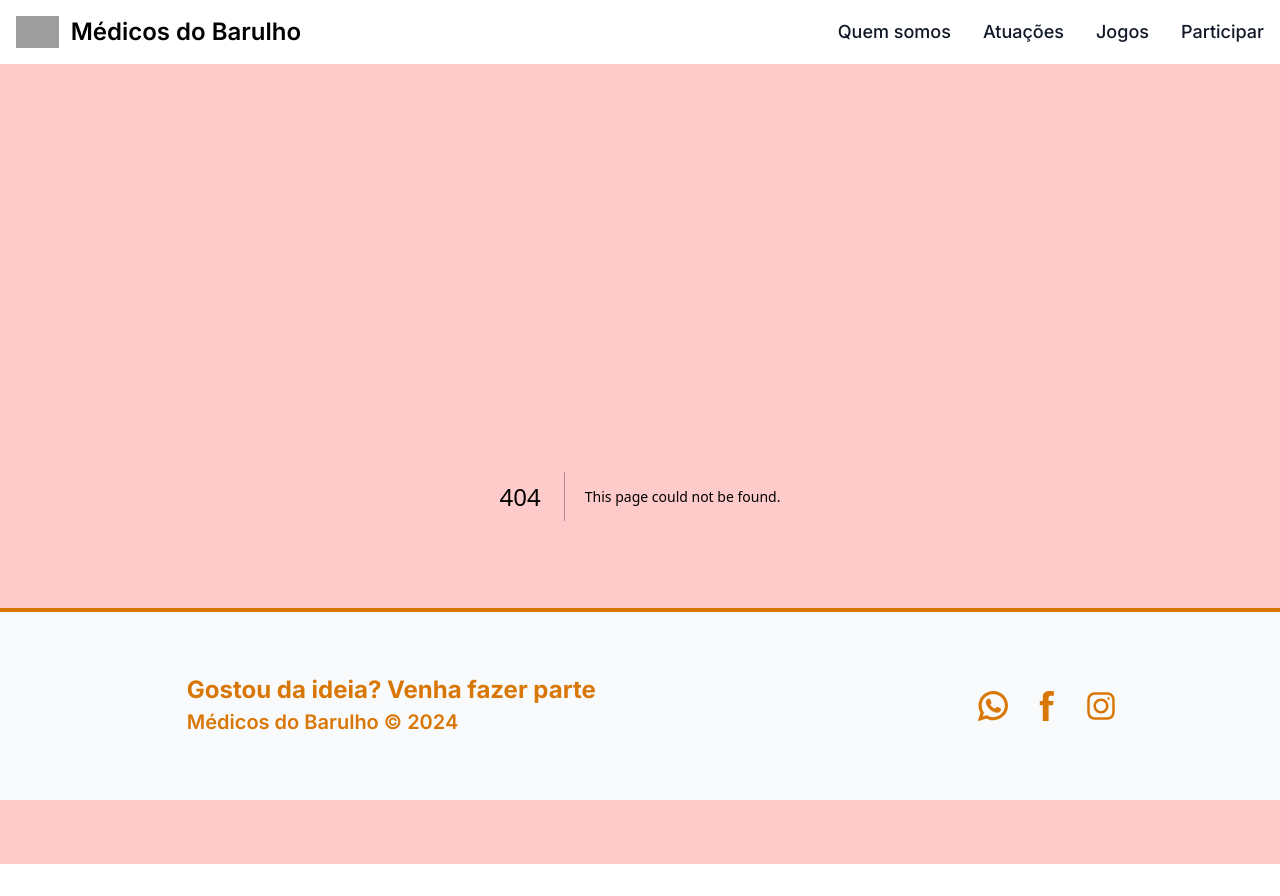
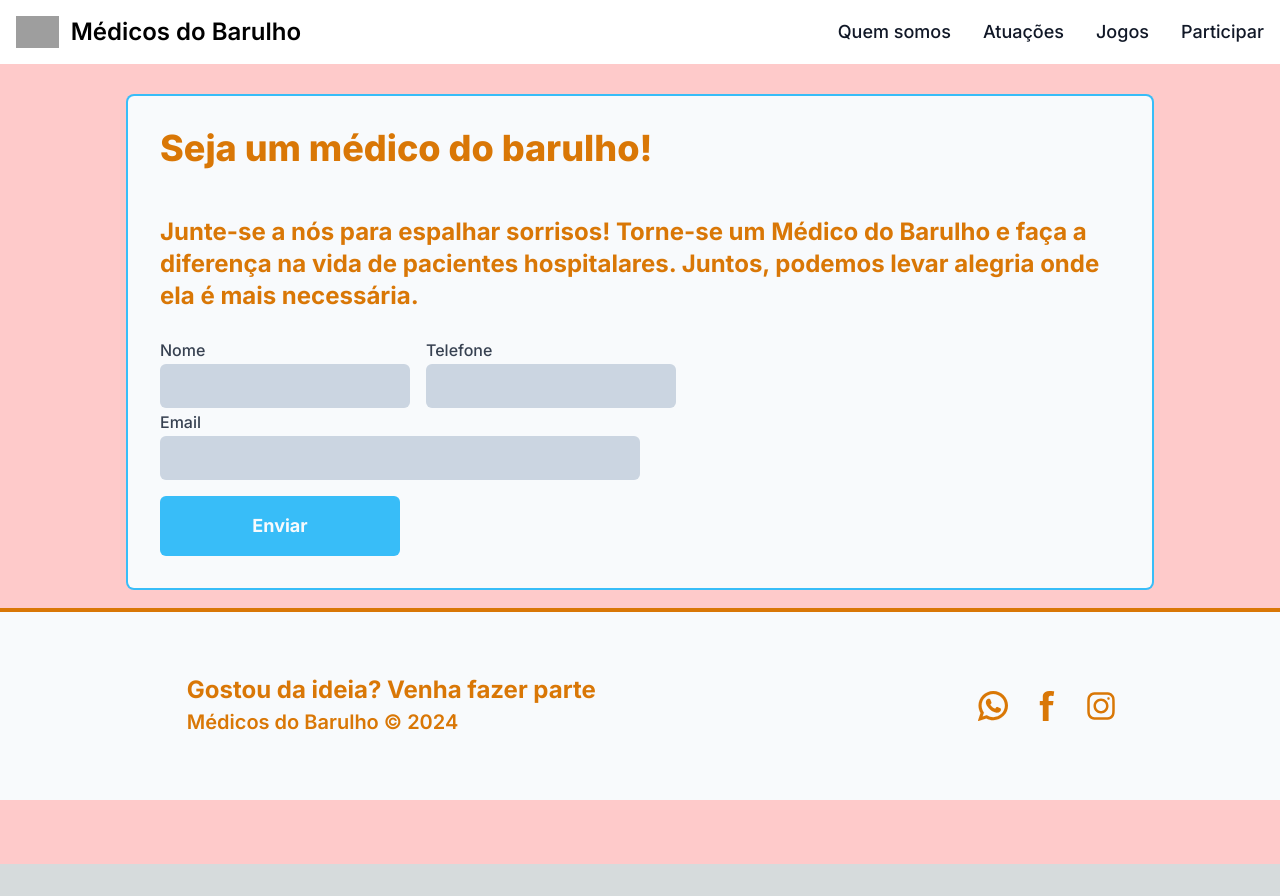
Before and after one commit to natan-fernandes/medicos-barulho, a Next.js app: page /participar in a window 1280 px wide. Before the commit this address had no page. After the commit the page ends 864 px from the top, so only its background shows below. Built offline with nearby package versions, Linux system fonts and the light colour scheme; grey boxes are pictures that could not be loaded.

Commit message:
pagina participe

```diff
--- /dev/null
+++ b/src/app/components/Input.tsx
@@ -0,0 +1,12 @@
+interface InputProps {
+  text: string
+}
+
+export const Input = (props: InputProps) => {
+  return (
+    <div className='flex flex-col w-full'>
+      <label className='font-medium'>{props.text}</label>
+      <input className='rounded-md bg-slate-300 p-2' />
+    </div>
+  )
+}
--- a/src/app/components/NavBar.tsx
+++ b/src/app/components/NavBar.tsx
@@ -32,7 +32,7 @@ export const NavBar = () => {
             <NavItem href='#quem-somos' text='Quem somos'/>
             <NavItem href='#atuacoes' text='Atuações'/>
             <NavItem href='/jogos' text='Jogos'/>
-            <NavItem href='#participar' text='Participar'/>
+            <NavItem href='/participar' text='Participar'/>
           </ul>
         </div>
       </div>
--- /dev/null
+++ b/src/app/participar/page.tsx
@@ -0,0 +1,25 @@
+import { Input } from "../components/Input";
+
+export default function Page() {
+  return (
+    <section className='prose max-w-none mx-auto rounded-md p-8 w-4/5 ring-sky-400 ring-2 bg-slate-50'>
+    <h1 className='text-amber-600'>Seja um médico do barulho!</h1>
+    <h2 className='text-amber-600'>
+      Junte-se a nós para espalhar sorrisos! Torne-se um Médico do Barulho e faça a diferença na vida de pacientes hospitalares.
+      Juntos, podemos levar alegria onde ela é mais necessária.
+    </h2>
+    <form className='w-1/2'>
+      <div className='flex gap-4'>
+        <Input text='Nome'/>
+        <Input text='Telefone'/>
+      </div>
+      <Input text='Email'/>
+      <div className='w-full mt-4'>
+        <button className='bg-sky-400 text-lg font-bold text-slate-50 p-4 rounded-md w-1/2'>
+          Enviar
+        </button>
+      </div>
+    </form>
+  </section>
+  )
+}
```
